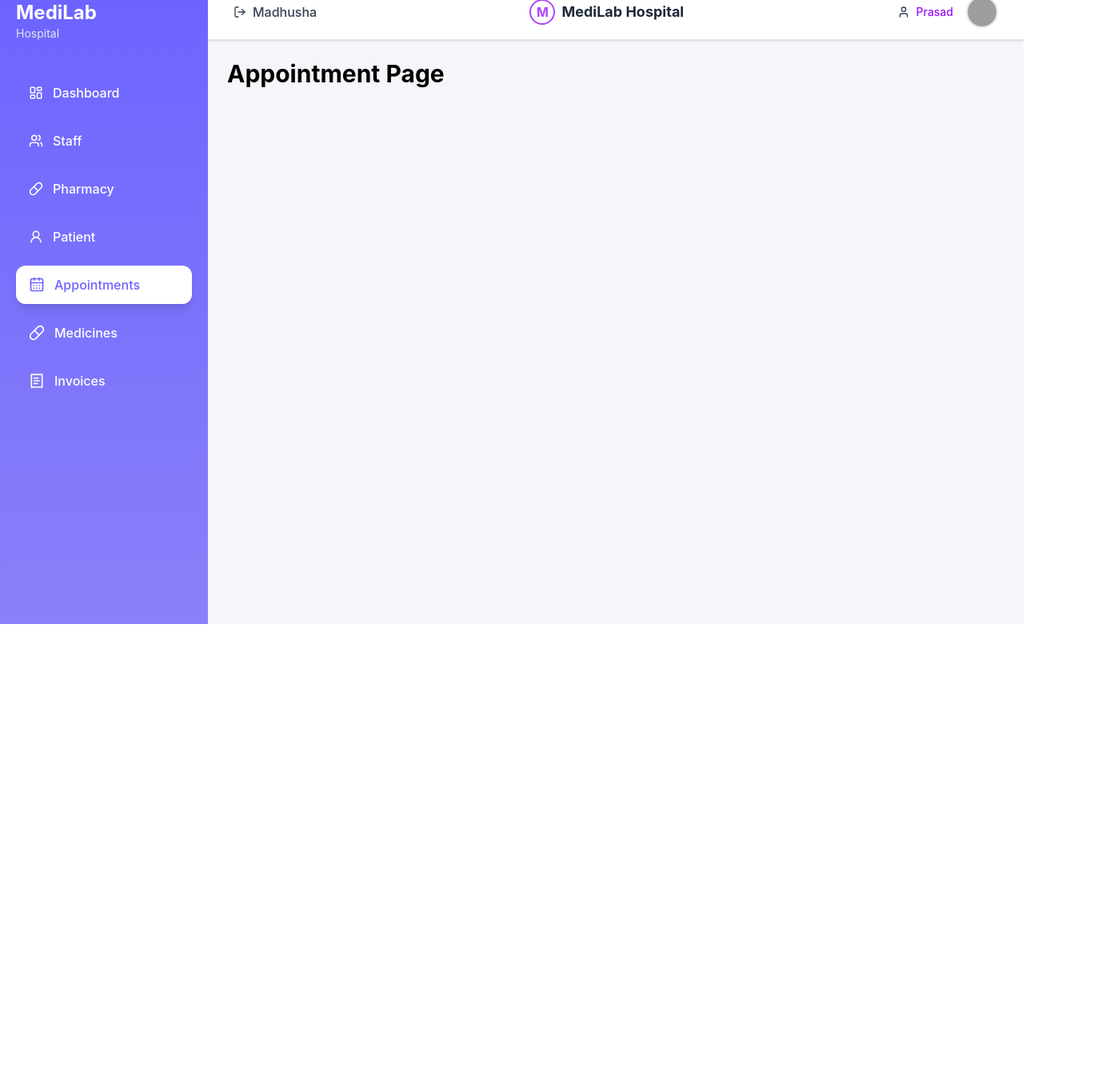
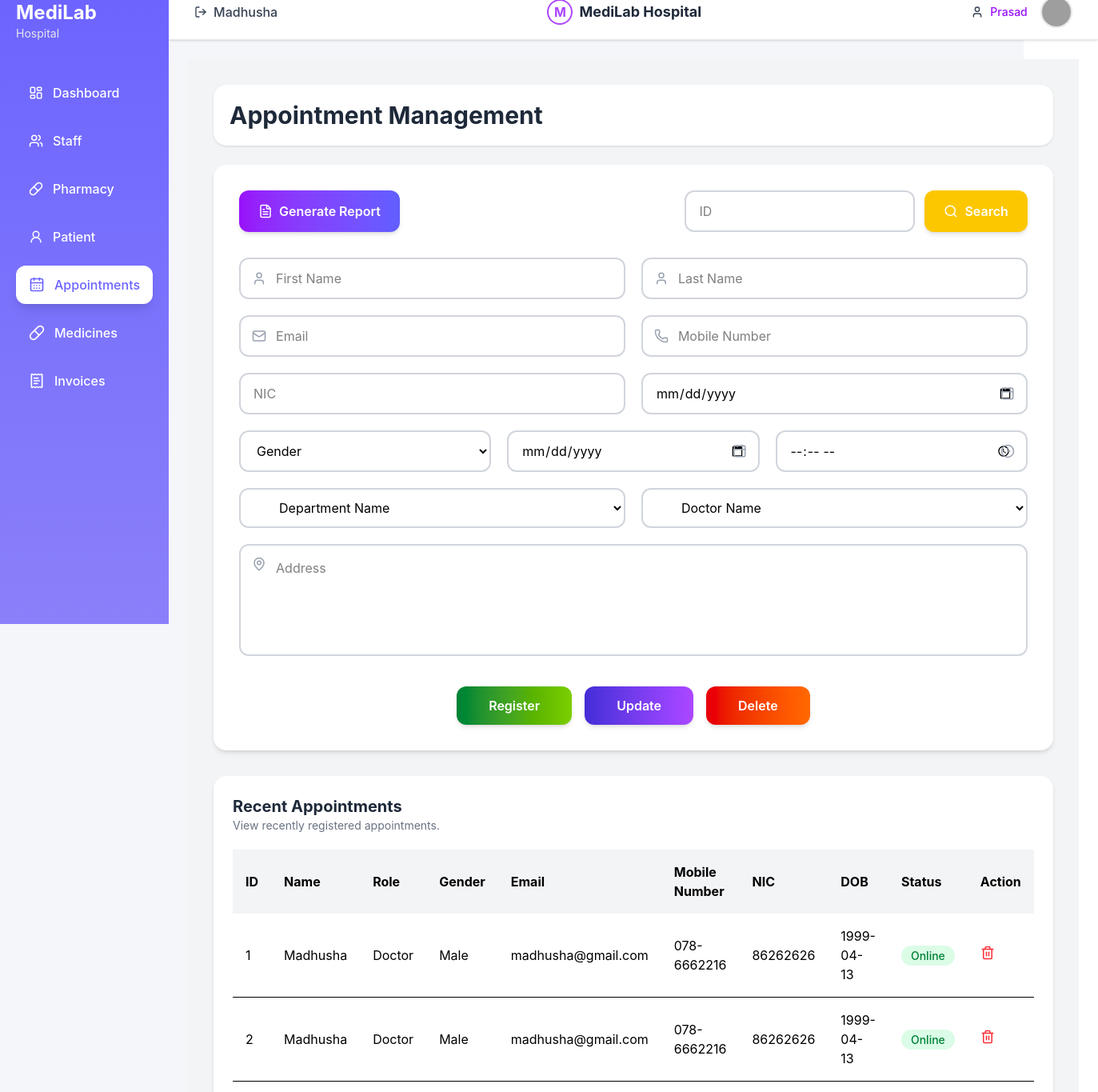
Before and after one commit to Vincedacode/Hospital-Management, a React (Vite) app: page /admin/appointments in a window 1280 px wide. Shown: the part 20-1385 px from the top of the page at 80% size, 1373 px wide, since content can reach past the window. Before the commit the page ends 800 px from the top, so only its background shows below. Built offline with nearby package versions, Linux system fonts and the light colour scheme; grey boxes are pictures that could not be loaded.

Commit message:
Appointment Page Done

```diff
--- a/src/pages/admin/AppointmentManagement.jsx
+++ b/src/pages/admin/AppointmentManagement.jsx
@@ -1,13 +1,262 @@
-import React from 'react'
+import React from "react";
+import {
+  Search,
+  Calendar,
+  Clock3,
+  Trash2,
+  FileText,
+  User,
+  Phone,
+  Mail,
+  MapPin
+} from "lucide-react";
 
 function AppointmentManagement() {
   return (
-   <div>
-      <h1 className="text-3xl font-bold">
-        Appointment Page
-      </h1>
+    <div className="min-h-screen bg-gray-100 p-4 md:p-8">
+      {/* Header */}
+      <div className="bg-white rounded-2xl shadow-sm p-5 mb-6">
+        <h1 className="text-2xl md:text-3xl font-bold text-gray-800">
+          Appointment Management
+        </h1>
+      </div>
+
+      {/* Form Section */}
+      <div className="bg-white rounded-2xl shadow-md p-4 md:p-8">
+        {/* Top Actions */}
+        <div className="flex flex-col lg:flex-row justify-between gap-4 mb-8">
+          <button className="bg-gradient-to-r from-purple-600 to-indigo-500 text-white font-semibold px-6 py-3 rounded-xl flex items-center justify-center gap-2 w-full lg:w-fit shadow-md">
+            <FileText size={18} />
+            Generate Report
+          </button>
+
+          <div className="flex flex-col sm:flex-row gap-3">
+            <input
+              type="text"
+              placeholder="ID"
+              className="border-2 border-gray-300 rounded-xl px-4 py-3 w-full sm:w-72 focus:outline-none focus:ring-2 focus:ring-indigo-500"
+            />
+
+            <button className="bg-yellow-400 hover:bg-yellow-500 text-white font-semibold px-6 py-3 rounded-xl flex items-center justify-center gap-2 shadow-md">
+              <Search size={18} />
+              Search
+            </button>
+          </div>
+        </div>
+
+        {/* Form Grid */}
+        <div className="grid grid-cols-1 md:grid-cols-2 gap-5">
+          {/* First Name */}
+          <div className="relative">
+            <User
+              size={18}
+              className="absolute left-4 top-1/2 -translate-y-1/2 text-gray-400"
+            />
+            <input
+              type="text"
+              placeholder="First Name"
+              className="w-full border-2 border-gray-300 rounded-xl pl-11 pr-4 py-3 focus:outline-none focus:ring-2 focus:ring-indigo-500"
+            />
+          </div>
+
+          {/* Last Name */}
+          <div className="relative">
+            <User
+              size={18}
+              className="absolute left-4 top-1/2 -translate-y-1/2 text-gray-400"
+            />
+            <input
+              type="text"
+              placeholder="Last Name"
+              className="w-full border-2 border-gray-300 rounded-xl pl-11 pr-4 py-3 focus:outline-none focus:ring-2 focus:ring-indigo-500"
+            />
+          </div>
+
+          {/* Email */}
+          <div className="relative">
+            <Mail
+              size={18}
+              className="absolute left-4 top-1/2 -translate-y-1/2 text-gray-400"
+            />
+            <input
+              type="email"
+              placeholder="Email"
+              className="w-full border-2 border-gray-300 rounded-xl pl-11 pr-4 py-3 focus:outline-none focus:ring-2 focus:ring-indigo-500"
+            />
+          </div>
+
+          {/* Mobile */}
+          <div className="relative">
+            <Phone
+              size={18}
+              className="absolute left-4 top-1/2 -translate-y-1/2 text-gray-400"
+            />
+            <input
+              type="text"
+              placeholder="Mobile Number"
+              className="w-full border-2 border-gray-300 rounded-xl pl-11 pr-4 py-3 focus:outline-none focus:ring-2 focus:ring-indigo-500"
+            />
+          </div>
+
+          {/* NIC */}
+          <input
+            type="text"
+            placeholder="NIC"
+            className="w-full border-2 border-gray-300 rounded-xl px-4 py-3 focus:outline-none focus:ring-2 focus:ring-indigo-500"
+          />
+
+          {/* DOB */}
+          <div className="relative">
+            <input
+              type="date"
+              className="w-full border-2 border-gray-300 rounded-xl px-4 py-3 focus:outline-none focus:ring-2 focus:ring-indigo-500"
+            />
+            <Calendar
+              size={18}
+              className="absolute right-4 top-1/2 -translate-y-1/2 text-gray-400 pointer-events-none"
+            />
+          </div>
+        </div>
+
+        {/* Gender, Appointment Date, Time */}
+        <div className="grid grid-cols-1 md:grid-cols-3 gap-5 mt-5">
+          <select className="border-2 border-gray-300 rounded-xl px-4 py-3 focus:outline-none focus:ring-2 focus:ring-indigo-500">
+            <option>Gender</option>
+            <option>Male</option>
+            <option>Female</option>
+          </select>
+
+          <div className="relative">
+            <input
+              type="date"
+              className="w-full border-2 border-gray-300 rounded-xl px-4 py-3 focus:outline-none focus:ring-2 focus:ring-indigo-500"
+            />
+            <Calendar
+              size={18}
+              className="absolute right-4 top-1/2 -translate-y-1/2 text-gray-400 pointer-events-none"
+            />
+          </div>
+
+          <div className="relative">
+            <input
+              type="time"
+              className="w-full border-2 border-gray-300 rounded-xl px-4 py-3 focus:outline-none focus:ring-2 focus:ring-indigo-500"
+            />
+            <Clock3
+              size={18}
+              className="absolute right-4 top-1/2 -translate-y-1/2 text-gray-400 pointer-events-none"
+            />
+          </div>
+        </div>
+
+        {/* Department & Doctor */}
+        <div className="grid grid-cols-1 md:grid-cols-2 gap-5 mt-5">
+          <div className="relative">
+            <select className="w-full border-2 border-gray-300 rounded-xl pl-11 pr-4 py-3 focus:outline-none focus:ring-2 focus:ring-indigo-500">
+              <option>Department Name</option>
+              <option>Cardiology</option>
+              <option>Neurology</option>
+              <option>Dental</option>
+              <option>ENT</option>
+            </select>
+          </div>
+
+          <div className="relative">
+            <select className="w-full border-2 border-gray-300 rounded-xl pl-11 pr-4 py-3 focus:outline-none focus:ring-2 focus:ring-indigo-500">
+              <option>Doctor Name</option>
+              <option>Dr. John Smith</option>
+              <option>Dr. Sarah Wilson</option>
+              <option>Dr. Michael Lee</option>
+            </select>
+          </div>
+        </div>
+
+        {/* Address */}
+        <div className="relative mt-5">
+          <MapPin size={18} className="absolute left-4 top-4 text-gray-400" />
+
+          <textarea
+            rows="5"
+            placeholder="Address"
+            className="w-full border-2 border-gray-300 rounded-xl pl-11 pr-4 pt-4 resize-none focus:outline-none focus:ring-2 focus:ring-indigo-500"
+          />
+        </div>
+
+        {/* Action Buttons */}
+        <div className="flex flex-wrap justify-center gap-4 mt-8">
+          <button className="bg-gradient-to-r from-green-700 to-lime-500 text-white font-semibold px-10 py-3 rounded-xl shadow-md hover:scale-105 transition">
+            Register
+          </button>
+
+          <button className="bg-gradient-to-r from-indigo-700 to-purple-500 text-white font-semibold px-10 py-3 rounded-xl shadow-md hover:scale-105 transition">
+            Update
+          </button>
+
+          <button className="bg-gradient-to-r from-red-600 to-orange-500 text-white font-semibold px-10 py-3 rounded-xl shadow-md hover:scale-105 transition">
+            Delete
+          </button>
+        </div>
+      </div>
+
+      {/* Table */}
+      <div className="bg-white rounded-2xl shadow-md p-4 md:p-6 mt-8">
+        <h2 className="text-xl font-bold text-gray-800">
+          Recent Appointments
+        </h2>
+
+        <p className="text-sm text-gray-500 mb-5">
+          View recently registered appointments.
+        </p>
+
+        <div className="overflow-x-auto">
+          <table className="w-full min-w-[1000px]">
+            <thead>
+              <tr className="bg-gray-100">
+                <th className="text-left p-4">ID</th>
+                <th className="text-left p-4">Name</th>
+                <th className="text-left p-4">Role</th>
+                <th className="text-left p-4">Gender</th>
+                <th className="text-left p-4">Email</th>
+                <th className="text-left p-4">Mobile Number</th>
+                <th className="text-left p-4">NIC</th>
+                <th className="text-left p-4">DOB</th>
+                <th className="text-left p-4">Status</th>
+                <th className="text-left p-4">Action</th>
+              </tr>
+            </thead>
+
+            <tbody>
+              {[1, 2, 3, 4].map((item) => (
+                <tr
+                  key={item}
+                  className="border-b hover:bg-gray-50 transition"
+                >
+                  <td className="p-4">{item}</td>
+                  <td className="p-4">Madhusha</td>
+                  <td className="p-4">Doctor</td>
+                  <td className="p-4">Male</td>
+                  <td className="p-4">madhusha@gmail.com</td>
+                  <td className="p-4">078-6662216</td>
+                  <td className="p-4">86262626</td>
+                  <td className="p-4">1999-04-13</td>
+                  <td className="p-4">
+                    <span className="bg-green-100 text-green-700 px-3 py-1 rounded-full text-sm font-medium">
+                      Online
+                    </span>
+                  </td>
+                  <td className="p-4">
+                    <button className="text-red-500 hover:text-red-700 transition">
+                      <Trash2 size={18} />
+                    </button>
+                  </td>
+                </tr>
+              ))}
+            </tbody>
+          </table>
+        </div>
+      </div>
     </div>
-  )
+  );
 }
 
-export default AppointmentManagement
+export default AppointmentManagement;
```
